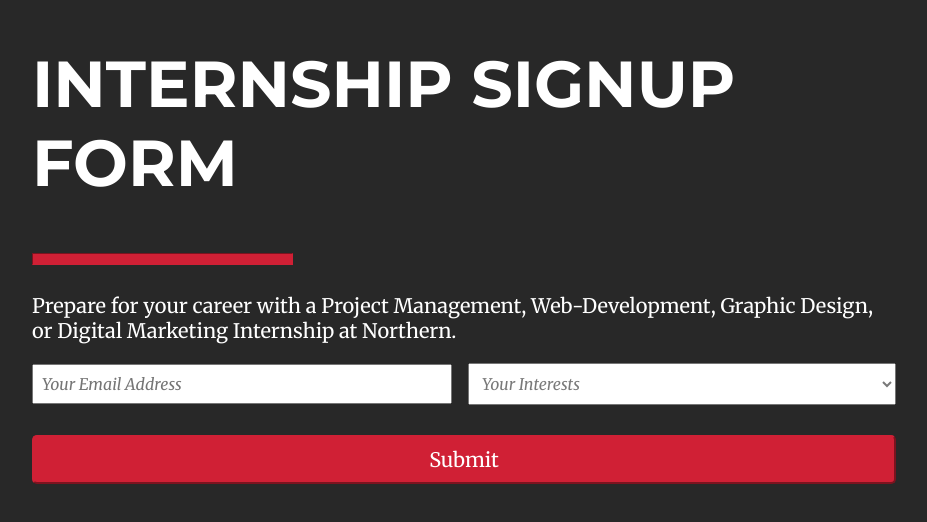
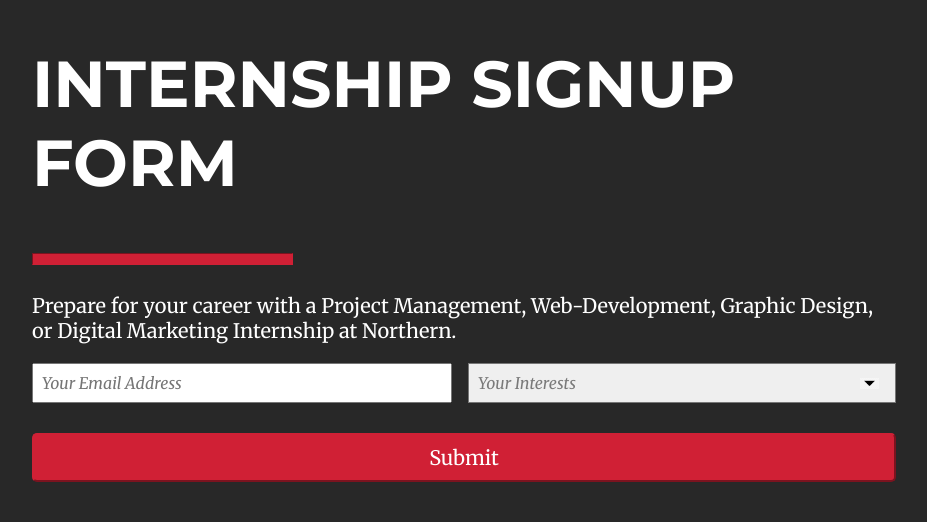
Before and after one commit to CaitieCat/internSignup, a React (Create React App) app: page / in a window 1280 px wide. Shown: the part 108-630 px from the top of the page, without its empty margins (176-1103 px from the left). Built offline with nearby package versions, Linux system fonts and the light colour scheme.

Commit message:
Adds arrow to all menus cross browser

```diff
--- a/src/App.js
+++ b/src/App.js
@@ -1,6 +1,5 @@
 import './App.css';
 import Form from './components/Form';
-
 
 function App() {
   return (
--- a/src/components/Form.js
+++ b/src/components/Form.js
@@ -5,14 +5,17 @@
 import ThankYou from './ThankYou';
 
 
-export default function Form(props){
+export default function Form(){
+    //initializing states
     const [email, setEmail] = useState("");
     const [state, setState] = useState("unsubmitted");
     const [complete, setComplete] = useState("incomplete");
     const [choice, setChoice] = useState("");
 
+    //using the validator library to validate emails
     var validator = require("email-validator");
 
+    //function to set state of submission and check that all fields are filled out correctly
     function submit(){
         if (!validator.validate(email)){
             setEmail("invalidEmail");
@@ -59,7 +62,6 @@
             {state === "submitted" && <Saving></Saving>}
             </div>
         </div>
-
     )} else {
         return(
             <ThankYou></ThankYou>
--- a/src/components/Saving.js
+++ b/src/components/Saving.js
@@ -2,7 +2,6 @@
 import './submit.css';
 
 export default function Submit(props){
-
     return (
         <button>Submitting...</button>
     )
--- a/src/components/Submit.js
+++ b/src/components/Submit.js
@@ -2,7 +2,6 @@
 import './submit.css';
 
 export default function Submit(props){
-
     return (
         <button onClick={props.onClick}>Submit</button>
     )
--- a/src/components/ThankYou.js
+++ b/src/components/ThankYou.js
@@ -1,6 +1,6 @@
 import './thankYou.css';
 
-export default function(props){
+export default function ThankYou(){
     return(
         <div className="thankYou">
         <h1>Thanks for your interest!</h1>
--- a/src/components/form.css
+++ b/src/components/form.css
@@ -45,7 +45,6 @@
     justify-content: center;
     width: 100%;
     margin-left: 0.5em;
-
 }
 
 .interests{
@@ -55,12 +54,17 @@
     color: #797979;
     width: 100%;
     padding: 9px;
+    -webkit-appearance: none;
+    -moz-appearance: none;
+    appearance: none;
+    background-image: url('dropdown-arrow.jpeg');
+    background-repeat: no-repeat;
+	background-position: right 1em bottom 50%;
+	background-size: 1.2em;
 }
 
-button{
-    width: 100%;
-    border-color: #d02035;
-    border-radius: 5px;
+.interests::-ms-expand {
+    display: block;
 }
 
 .error{
--- a/src/components/submit.css
+++ b/src/components/submit.css
@@ -2,6 +2,8 @@
 
 button{
     background-color: #d02035;
+    border-color: #d02035;
+    border-radius: 5px;
     color: white;
     font-family: "Merriweather", sans-serif;
     font-size: 20px;
```
Also changed, not shown: src/components/dropdown-arrow.jpeg (added). Lines whose indentation alone changed are shown as unchanged.
